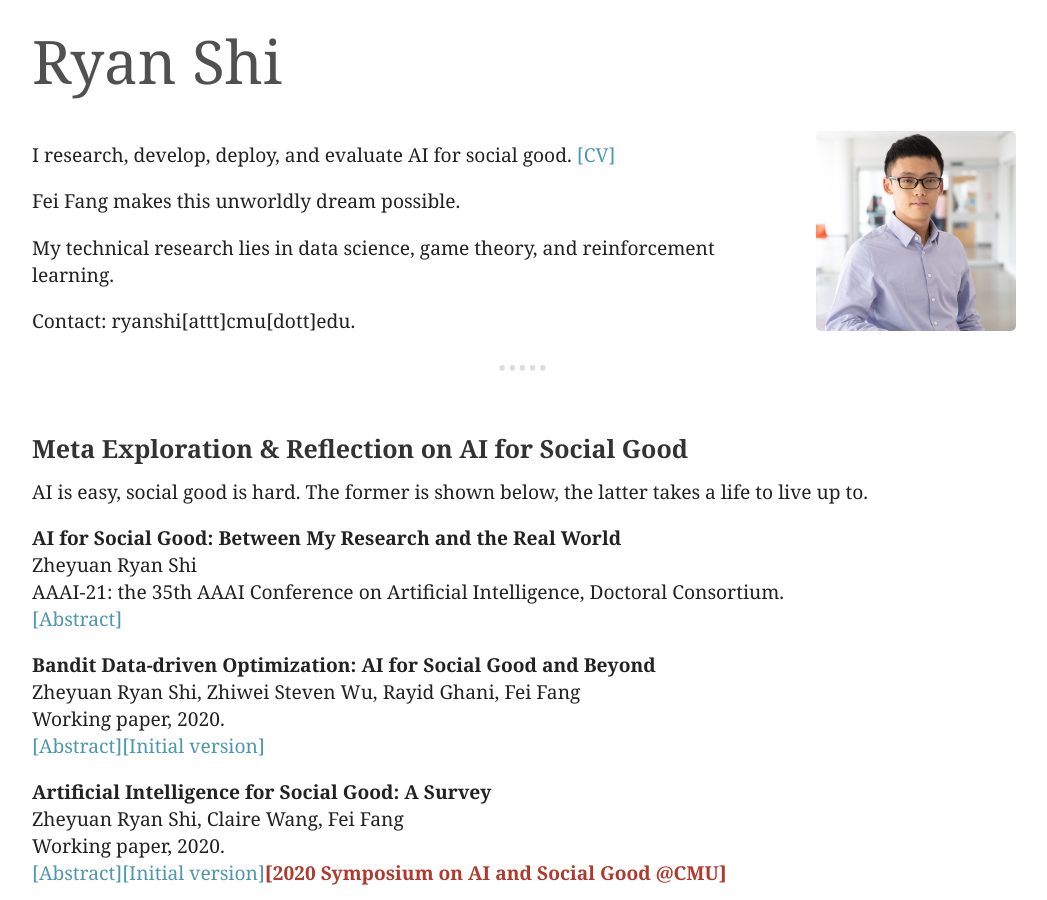
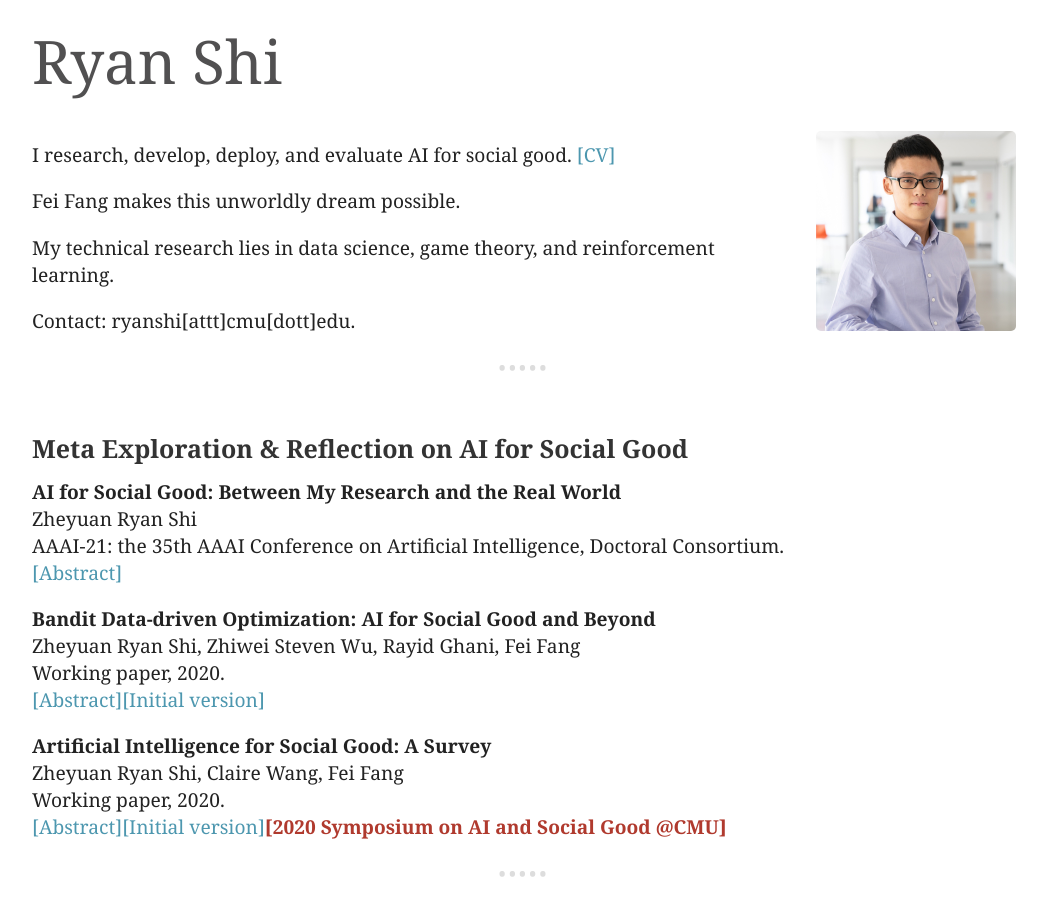
Before and after one commit to ryanzshi/ryanzshi.github.io, a Jekyll site: the page built from index.md, in a window 1280 px wide and 900 px high. Shown: the whole window, without its empty margins (116-1163 px from the left). Built offline with Jekyll 4.4.1, drawn with Linux system fonts in a browser that asks for light colours.

Commit message:
Update index.md

```diff
--- a/index.md
+++ b/index.md
@@ -37,7 +37,7 @@ function absCHF(Id) {
 </script>
 
 ### Meta Exploration & Reflection on AI for Social Good
-AI is easy, social good is hard. The former is shown below, the latter takes a life to live up to.
+<!---AI is easy, social good is hard. The former is shown below, the latter takes a life to live up to. --->
 
 **AI for Social Good: Between My Research and the Real World**
 <br>
```
